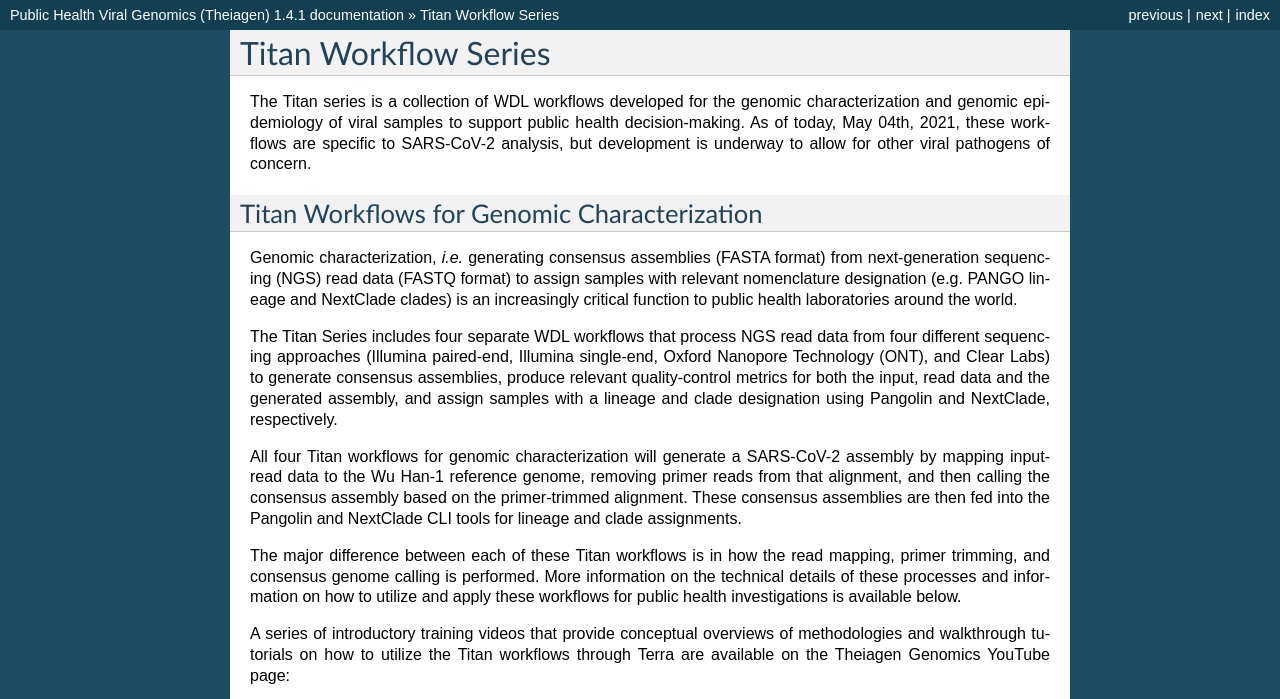
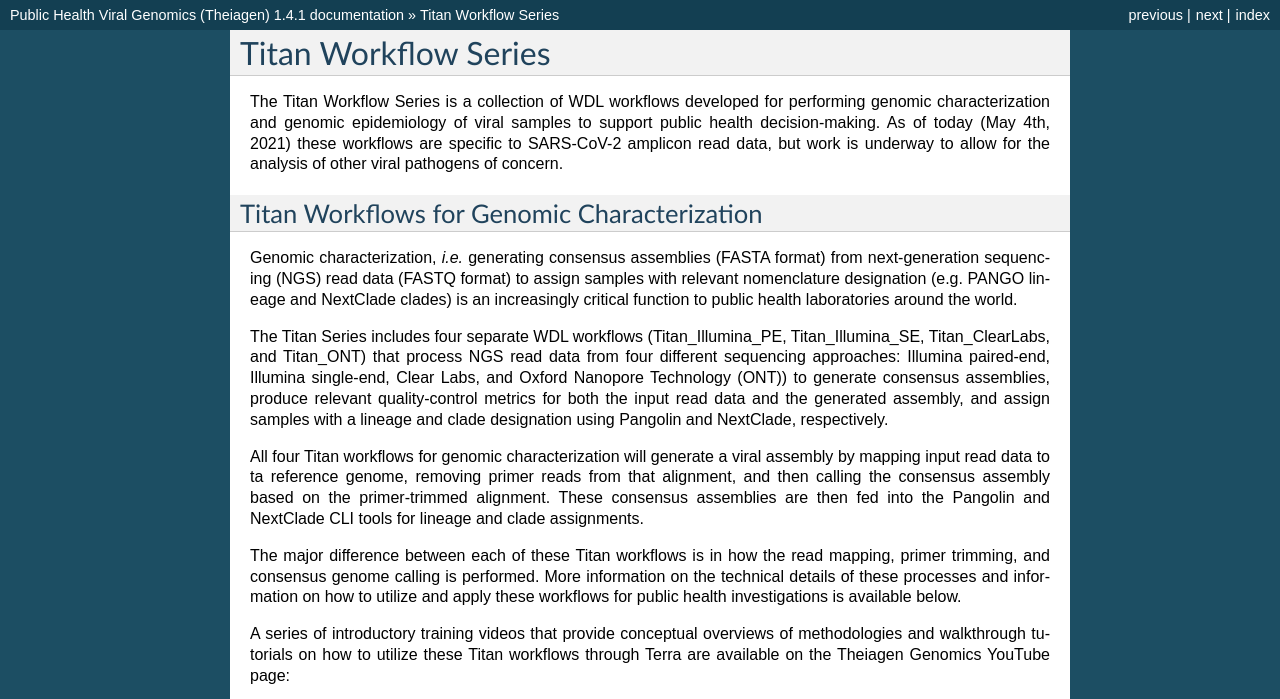
Before and after one commit to theiagen/public_health_viral_genomics, a Sphinx documentation site: the page built from docs/source/titan_workflows.rst, in a window 1280 px wide and 900 px high, cut to the strip 0-699 px from the top of the window. Built offline with Sphinx 7.4.7, drawn with Linux system fonts in a browser that asks for light colours; pages that are not in the unit, such as notebooks, are missing from menus.

Commit message:
add docs

```diff
--- a/docs/source/titan_workflows.rst
+++ b/docs/source/titan_workflows.rst
@@ -2,33 +2,29 @@
 Titan Workflow Series
 ======================
 
-The Titan series is a collection of WDL workflows developed for the genomic characterization and genomic epidemiology of viral samples to support public health decision-making. As of today, May 04th, 2021, these workflows are specific to SARS-CoV-2 analysis, but development is underway to allow for other viral pathogens of concern.
+The Titan Workflow Series is a collection of WDL workflows developed for performing genomic characterization and genomic epidemiology of viral samples to support public health decision-making. As of today (May 4th, 2021) these workflows are specific to SARS-CoV-2 amplicon read data, but work is underway to allow for the analysis of other viral pathogens of concern.
 
 
 Titan Workflows for Genomic Characterization
 --------------------------------------------
 Genomic characterization, *i.e.* generating consensus assemblies (FASTA format) from next-generation sequencing (NGS) read data (FASTQ format) to assign samples with relevant nomenclature designation (e.g. PANGO lineage and NextClade clades) is an increasingly critical function to public health laboratories around the world.
 
-The Titan Series includes four separate WDL workflows that process NGS read data from four different sequencing approaches (Illumina paired-end, Illumina single-end, Oxford Nanopore Technology (ONT), and Clear Labs) to generate consensus assemblies, produce relevant quality-control metrics for both the input, read data and the generated assembly, and assign samples with a lineage and clade designation using Pangolin and NextClade, respectively.
+The Titan Series includes four separate WDL workflows (Titan_Illumina_PE, Titan_Illumina_SE, Titan_ClearLabs, and Titan_ONT) that process NGS read data from four different sequencing approaches: Illumina paired-end, Illumina single-end, Clear Labs, and Oxford Nanopore Technology (ONT)) to generate consensus assemblies, produce relevant quality-control metrics for both the input read data and the generated assembly, and assign samples with a lineage and clade designation using Pangolin and NextClade, respectively.
 
-All four Titan workflows for genomic characterization will generate a SARS-CoV-2 assembly by mapping input-read data to the Wu Han-1 reference genome, removing primer reads from that alignment, and then calling the consensus assembly based on the primer-trimmed alignment. These consensus assemblies are then fed into the Pangolin and NextClade CLI tools for lineage and clade assignments.
+All four Titan workflows for genomic characterization will generate a viral assembly by mapping input read data to ta reference genome, removing primer reads from that alignment, and then calling the consensus assembly based on the primer-trimmed alignment. These consensus assemblies are then fed into the Pangolin and NextClade CLI tools for lineage and clade assignments.
 
 The major difference between each of these Titan workflows is in how the read mapping, primer trimming, and consensus genome calling is performed. More information on the technical details of these processes and information on how to utilize and apply these workflows for public health investigations is available below.
 
-
-A series of introductory training videos that provide conceptual overviews of methodologies and walkthrough tutorials on how to utilize the Titan workflows through Terra are available on the Theiagen Genomics YouTube page:
+A series of introductory training videos that provide conceptual overviews of methodologies and walkthrough tutorials on how to utilize these Titan workflows through Terra are available on the Theiagen Genomics YouTube page:
 
 .. raw:: html
 
-   <iframe width="560" height="315" src="https://www.youtube.com/watch?v=zP9I1r6TNrw&list=PLU47xRg_MKJrtyoFwqGiywl7lQj6vq8Uz&index=2" frameborder="0" allow="autoplay; encrypted-media" allowfullscreen></iframe>
+   <iframe width="560" height="315" src="https://www.youtube.com/embed/zP9I1r6TNrw" title="YouTube video player" frameborder="0" allow="accelerometer; autoplay; clipboard-write; encrypted-media; gyroscope; picture-in-picture" allowfullscreen></iframe>
    </div>
-
-
 
 
 Titan_Illumina_PE
 =================
-
 
 Titan_Illumina_SE
 =================
```
Also changed, not shown: docs/source/index.rst (+0 -9 lines).
